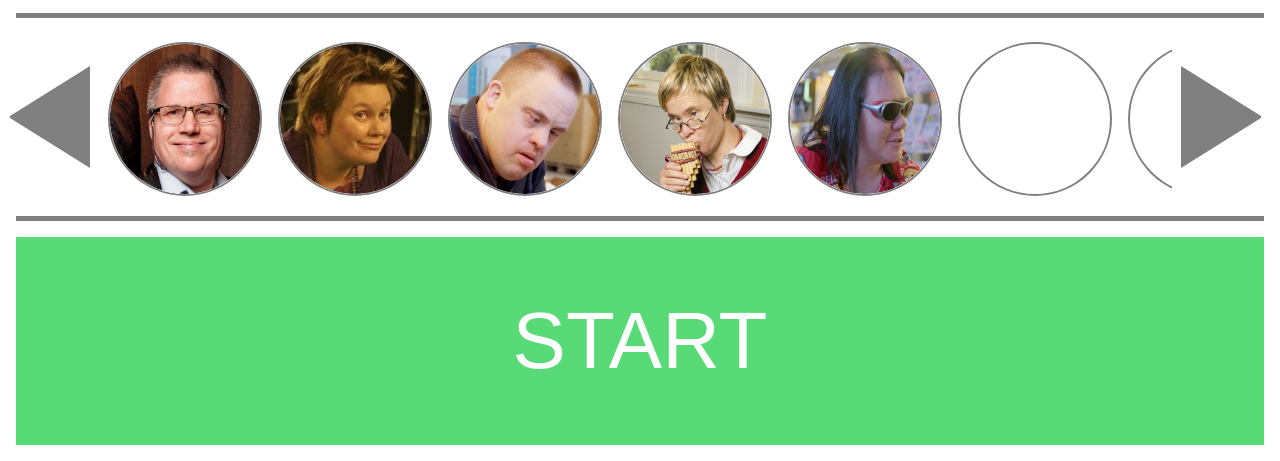
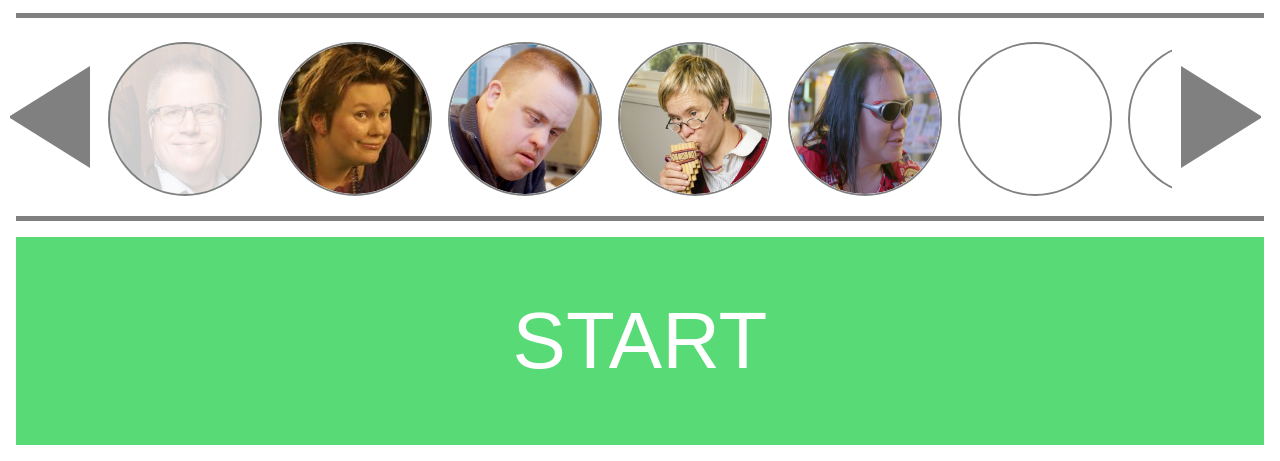
Before and after one commit to RenateKarlsen/gd-eksamen, a plain HTML site: page desktop-login.html in a window 1280 px wide. Both pictures are taken after a click on the button 185 px from the left and 458 px from the top of the page. Shown: the part 339-800 px from the top of the page. Drawn offline with Linux system fonts and the light colour scheme.

Commit message:
Minor improvements to login page

```diff
--- a/style/desktop-login.css
+++ b/style/desktop-login.css
@@ -70,6 +70,12 @@ h2 {
     grid-auto-columns: repeat(auto-fill);
     grid-auto-flow: column;
     grid-gap: 1rem;
+    -ms-overflow-style: none;
+    scrollbar-width: none;
+}
+
+#employee-container::-webkit-scrollbar {
+    display: none;
 }
 
 .scroll-button {
@@ -96,6 +102,7 @@ h2 {
 }
 
 .employee-slot {
+    position: relative;
     width: 150px;
     height: 150px;
     margin-top: 10%;
@@ -105,6 +112,7 @@ h2 {
 }
 
 .employee-button {
+    position: relative;
     width: 150px;
     height: 150px;
     border-radius: 50%;
@@ -112,6 +120,12 @@ h2 {
     background-color: white;
     margin: 0px;
     padding: 0px;
+    outline: none;
+}
+
+.employee-button:focus{
+    opacity: 0.2;
+    background: rgb(88, 219, 118);
 }
 
 .employee-button img {
```
Also changed, not shown: script/data.js (line endings or trailing spaces).
